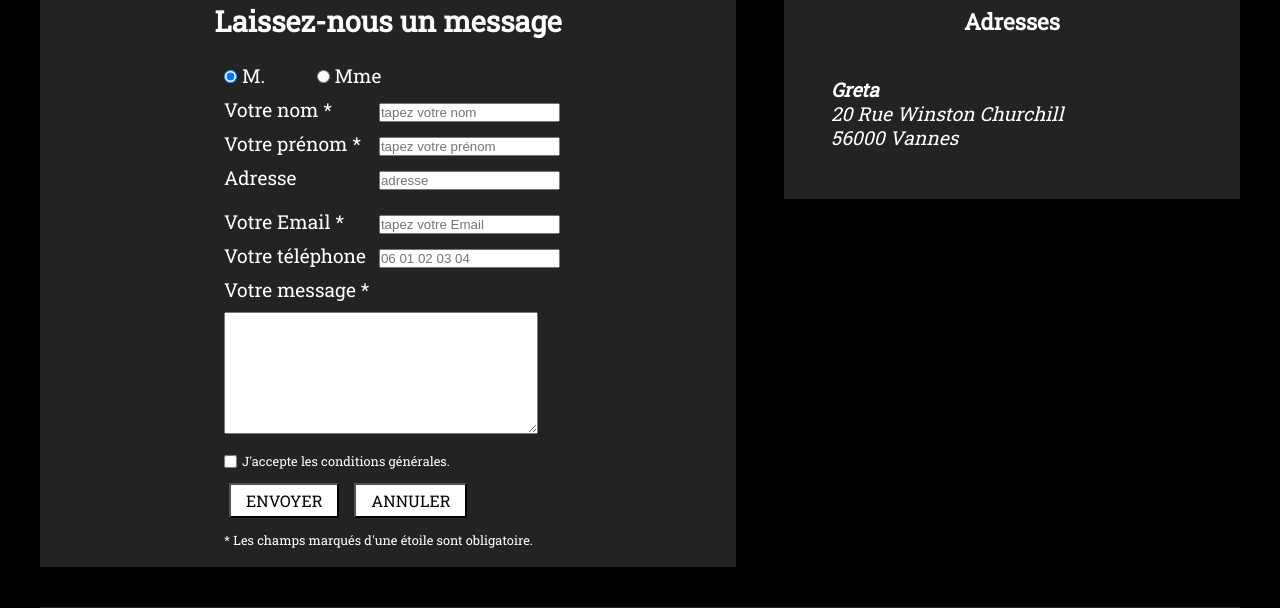
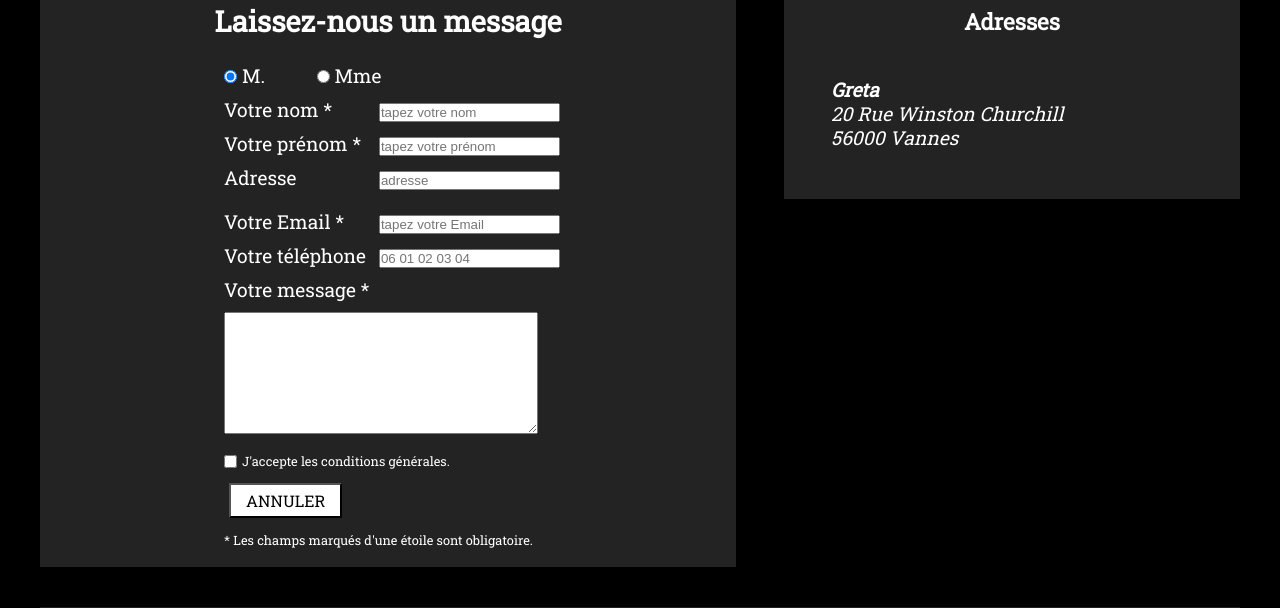
Before and after one commit to plguimond/projet-forge, a PHP site: page /contact.php in a window 1280 px wide. Shown: the part 205-813 px from the top of the page. Run offline with PHP 8.4, Linux system fonts and the light colour scheme; some libraries are stand-ins or nearby versions.

Commit message:
Supabase fonctionnel/ pas d'envoi mail php

```diff
--- a/Classes/Product.php
+++ b/Classes/Product.php
@@ -41,7 +41,7 @@ public function getInfo():string
 {
     return $this->info;
 }
-public function getPrice():string
+public function getPrice():float
 {
     return $this->price;
 }
--- a/contact.php
+++ b/contact.php
@@ -89,8 +89,8 @@
                 <label for="rgpd" class="petit_texte">J'accepte les conditions générales.</label>
             </p>
             <p>
-                <input type="submit" value="Envoyer" id = "sendForm">
-                <input type="reset" value="Annuler">
+                <input type="submit" value="Envoyer" id = "sendForm" class="hidden">
+                <input type="reset" value="Annuler" id="cancelForm">
             </p>
             <p class="petit_texte">* Les champs marqués d'une étoile sont obligatoire.</p>
         </form>
--- a/index.php
+++ b/index.php
@@ -32,7 +32,7 @@
                         </div>
                     </div>
                     <!-- trois points qui permettent de basculer les images -->
-                    <div class="slider__nav">
+                    <div class="slider__nav"></div>
                         <a class="slider__navlink" href="#slides__1"></a>
                         <a class="slider__navlink" href="#slides__2"></a>
                         <a class="slider__navlink" href="#slides__3"></a>
--- a/js/script.js
+++ b/js/script.js
@@ -5,6 +5,8 @@ let menu = document.getElementById("menu").getElementsByTagName("a");
 let menuList = document.getElementById("menuList").getElementsByTagName("a");
 
 for (var i = 0; (i < menuList.length) && (i < menu.length); i++) {
+
+    // si le lien href du menu est égal au lien de la page en cours, alors on ajoute active au lien et on remove la class active par défaut
     if ((menuList[i].href === location.href) && (menu[i].href === location.href)) {
             menuList[0].classList.remove("active");
             menu[0].classList.remove("active");
--- a/js/supaBase.js
+++ b/js/supaBase.js
@@ -16,12 +16,27 @@ supabase = createClient(SUPABASE_URL, SUPABASE_KEY);
 
 
 let sendForm = document.getElementById('sendForm');
+let cancelForm = document.getElementById('cancelForm');
+let rgpd = document.getElementById('rgpd');
 
+// fait apparaître le bouton envoyer que si la case rgpd est checked
+rgpd.addEventListener("click", function () {
 
+    sendForm.classList.toggle('hidden')
+})
+
+// relance la page et vide le formulaire sur l'appuie du bouton annuler
+cancelForm.addEventListener('click', function () {
+    window.location.href = "/projet-forge/contact.php";
+})
+
+// evènement lors du click bouton envoyer
 sendForm.addEventListener('click', send());
 
+// function pour l'évènement envoyer
+async function send() {
 
-async function send() {
+    // récupérer dans le DOM les données du form
     let genders = document.getElementsByName('civilite');
     let gender = "";
     let lastName = document.getElementById('nom').value;
@@ -30,21 +45,19 @@ async function send() {
     let email = document.getElementById('email').value;
     let phone = document.getElementById('tel').value;
     let message = document.getElementById('message').value;
-    let rgpd = document.getElementById('rgpd');
 
-
-
-
-
-
+    //boucle pour récupérer la valeur du bouton radio sélectionné
     genders.forEach(element => {
         if (element.checked == true) {
             gender = element.value;
         }
     });
 
+    // conditions qui vérifie que les champs obligatoire sont remplis avant d'envoyer dans supabase
     if (lastName != "" && firstName != "" && email != "" && message != "") {
 
+
+        //insert dans supabase des valeurs du formulaire récupéré
         const {
             data,
             error
@@ -60,6 +73,7 @@ async function send() {
                 address: adresse
             }]);
 
+        // rafraichi la page une fois le formulaire envoyé pour éviter double envoie.
         window.location.href = "/projet-forge/contact.php";
     }
 }
--- a/style.css
+++ b/style.css
@@ -27,7 +27,9 @@ h4 {
   font-weight: bold;
 }
 
-
+.hidden{
+  display: none
+}
 /* -- couleur de fond et mise en page des texte --- */
 body {
   background-color: black;
```
Also changed, not shown: 1 other file.
